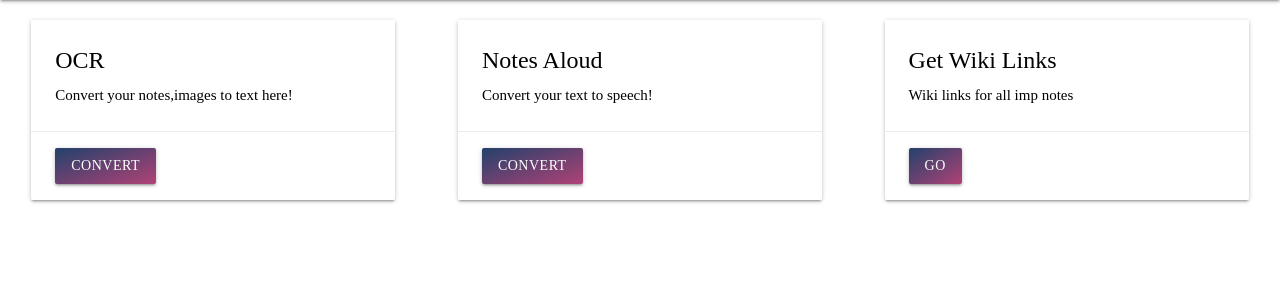
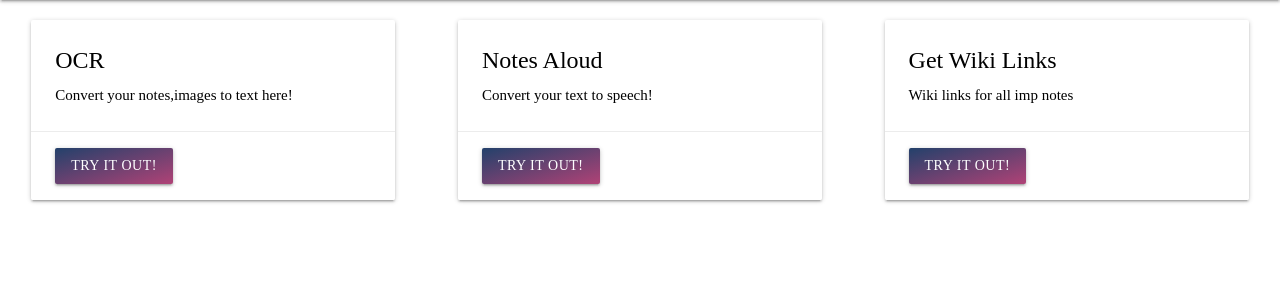
Before and after one commit to bhagyashreep25/NoteSync, a PHP site: page / in a window 1280 px wide. Shown: the part 64-364 px from the top of the page. Run offline with PHP 8.4, Linux system fonts and the light colour scheme; some libraries are stand-ins or nearby versions; some web fonts are replaced.

Commit message:
Update index.php

```diff
--- a/index.php
+++ b/index.php
@@ -51,7 +51,7 @@
           <p class="black-text">Convert your notes,images to text here!</p>
         </div>
         <div class="card-action">
-          <a class="btn" href="ocr.php">Convert</a>
+          <a class="btn" href="ocr.php">Try it out!</a>
         </div>
       </div>
     </div>
@@ -63,7 +63,7 @@
           <p class="black-text">Convert your text to speech!</p>
         </div>
         <div class="card-action">
-            <a class="btn" href="tts.php">Convert</a>
+            <a class="btn" href="tts.php">Try it out!</a>
         </div>
       </div>
     </div>
@@ -75,7 +75,7 @@
           <p class="black-text">Wiki links for all imp notes</p>
         </div>
         <div class="card-action">
-          <a class="btn" href="natlang.php">Go</a>
+          <a class="btn" href="natlang.php">Try it out!</a>
         </div>
       </div>
     </div>
```
